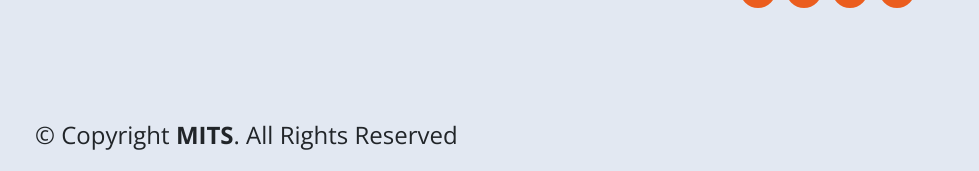
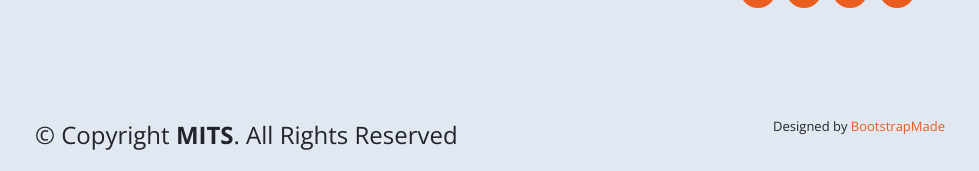
Before and after one commit to RickRieger/Mits, a plain HTML site: page index.html in a window 1280 px wide. Shown: the part 8334-8505 px from the top of the page, without its empty margins (150-1129 px from the left). Drawn offline with nearby package versions, Linux system fonts and the light colour scheme.

Commit message:
Restore BootstrapMade credit link in footer
The free Ninestars template license requires the footer credit link to
remain unless the pro version is purchased. The link had been removed,
leaving only the template's comments saying it must stay.

Co-Authored-By: Claude Opus 5.5 <noreply@anthropic.com>

```diff
--- a/index.html
+++ b/index.html
@@ -631,6 +631,7 @@
         <!-- You can delete the links only if you purchased the pro version. -->
         <!-- Licensing information: https://bootstrapmade.com/license/ -->
         <!-- Purchase the pro version with working PHP/AJAX contact form: https://bootstrapmade.com/ninestars-free-bootstrap-3-theme-for-creative/ -->
+        Designed by <a href="https://bootstrapmade.com/">BootstrapMade</a>
       </div>
     </div>
   </footer><!-- End Footer -->
```
